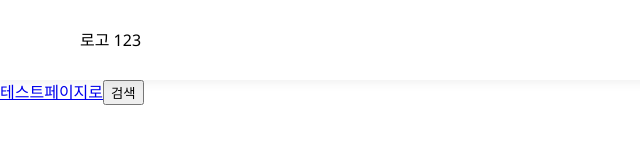
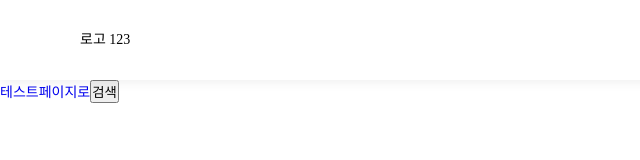
Before and after one commit to swontech/s02-front, a React (Create React App) app: page / in a window 1280 px wide. Shown: the top 160 px of the page, without its empty margins (0-640 px from the left). Built offline with nearby package versions, Linux system fonts and the light colour scheme.

Commit message:
Feat: Global Css 스타일 추가

```diff
--- a/src/styles/GlobalStyles.js
+++ b/src/styles/GlobalStyles.js
@@ -4,10 +4,36 @@ import { createGlobalStyle } from "styled-components";
 const GlobalStyle = createGlobalStyle`
     ${reset}
     * {
-    box-sizing: border-box;
+        box-sizing: border-box;
+        margin: 0;
+        padding: 0;
+    }
+    html {
+        scroll-behavior: smooth;
+    }
+    img {
+        vertical-align: middle;
     }
     body {
-        font-family: Noto Sans, Noto Sans KR;
+        font-family: "Apple SD Gothic Neo", "NotoSans", "NotoSansKR", "NanumMyeongjo";
+        font-size:14px;
+        color:#000;
+        -webkit-user-select:none;
+        -moz-user-select:none;
+        -ms-user-select:none;
+        user-select:none
+
+    }
+    li {
+        list-style: none;
+    }
+    a {
+        text-decoration: none;
+    }
+    .clearfix:after {
+        content: "";
+        display: block;
+        clear: both;
     }
 `;
 export default GlobalStyle;
```
